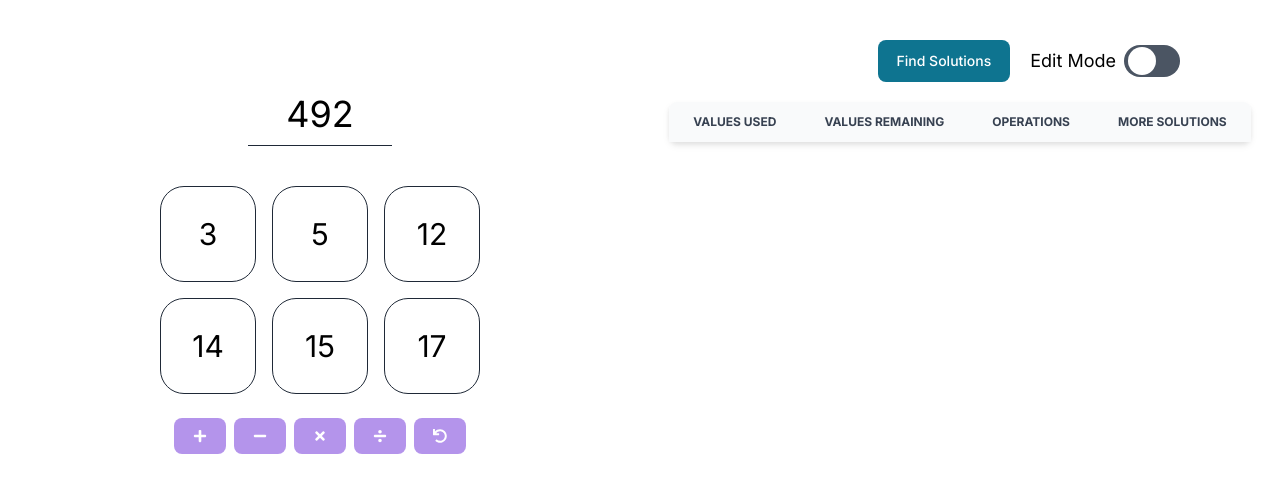
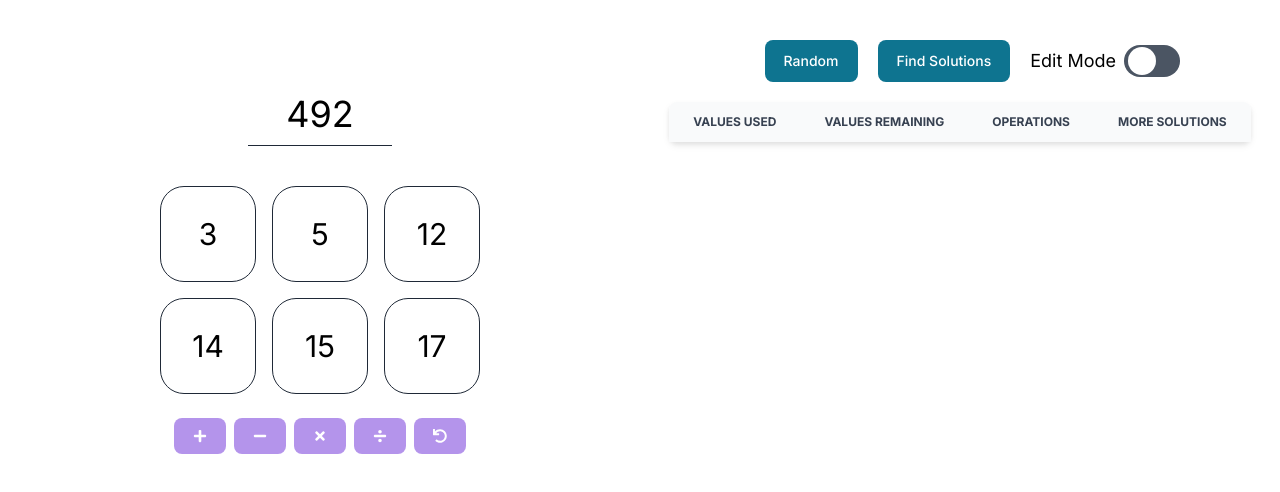
Before and after one commit to heeringa/digits, a Next.js app: page / in a window 1280 px wide. Shown: the top 492 px of the page. Built offline with nearby package versions, Linux system fonts and the light colour scheme.

Commit message:
Added code to generate random instances of the game. (#35)
* Added code to generate random instances of the game.

* lets to consts

* remove export of randomInstance

```diff
--- a/src/app/page.tsx
+++ b/src/app/page.tsx
@@ -11,6 +11,22 @@ import { Results, Result } from './components/Results';
 import { createSolutionUrl, combine } from './utils/general';
 import { SpringRef } from 'react-spring';
 
+
+function randomInstance(n: number, lower: number, upper: number): number[] {
+
+  if (n > upper-lower+1) {
+      throw new Error("Cannot generate more than upper - lower + 1 unique numbers between lower and upper");
+  }
+
+  const uniqueNums = new Set<number>();
+
+  while (uniqueNums.size < n) {
+      const randomNum = Math.floor(Math.random() * (upper-lower+1)) + lower; // Random number between [lower-upper]
+      uniqueNums.add(randomNum);
+  }
+
+  return Array.from(uniqueNums);
+}
 
 export default function Home() {
 
@@ -168,6 +184,18 @@ export default function Home() {
     }
   }
 
+  async function handleRandom(): Promise<void> {
+    setValues(randomInstance(SIZE, 2, 25).sort((a, b) => a - b));
+    setGoalValue(Math.floor(Math.random() * 400) + 50);
+    setSolutions([]);
+    setValuesHistory([]);
+    setVisibilityHistory([]);
+    setCompositesHistory([]);
+    setComposites(Array(SIZE).fill(false));
+    setVisible(Array(SIZE).fill(true));
+    setOpsSelected(null);
+  }
+
   async function handleSubmit(): Promise<void> {
 
     const visibleValues = values.filter((_, index) => visible[index]);
@@ -193,11 +221,13 @@ export default function Home() {
     setAllLinkBase(baseurl);
   }
 
+
   return (
     <div className="flex flex-col">
       <div className="flex flex-row-reverse px-4 lg:px-0 mb-0 ml-20 mt-10 mr-20">
         <Toggle isEditable={isEditable} onToggleChange={handleToggleChange} />
         <Button className="mr-5" onClick={event => handleSubmit()}>Find Solutions</Button>
+        <Button className="mr-5" onClick={event => handleRandom()}>Random</Button>
       </div>
 
       <div className="flex flex-col lg:flex-row w-full">
```
